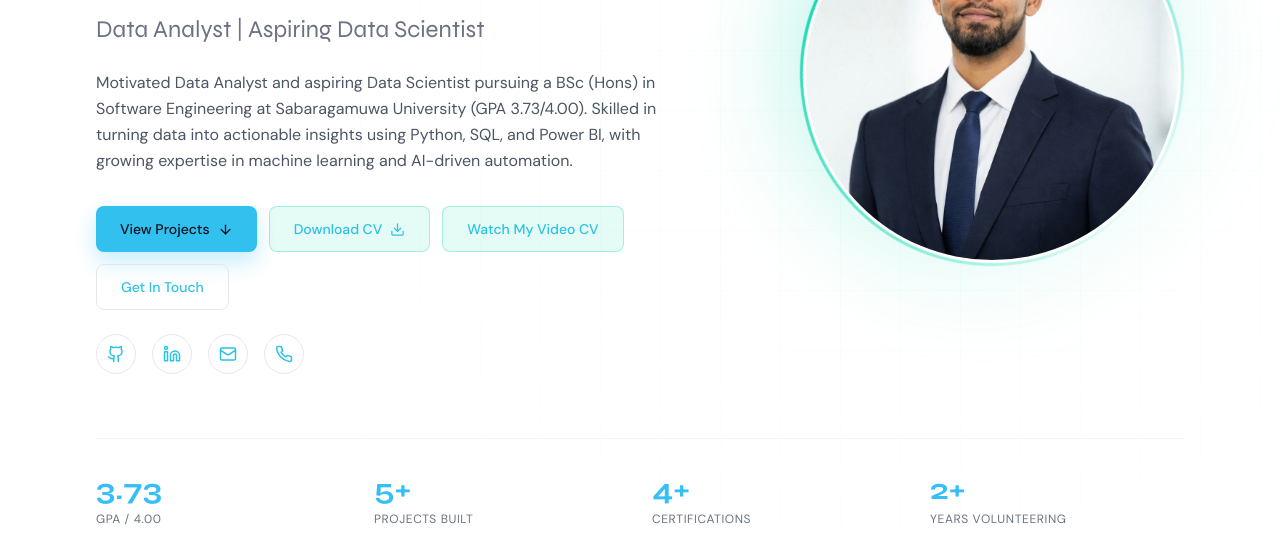
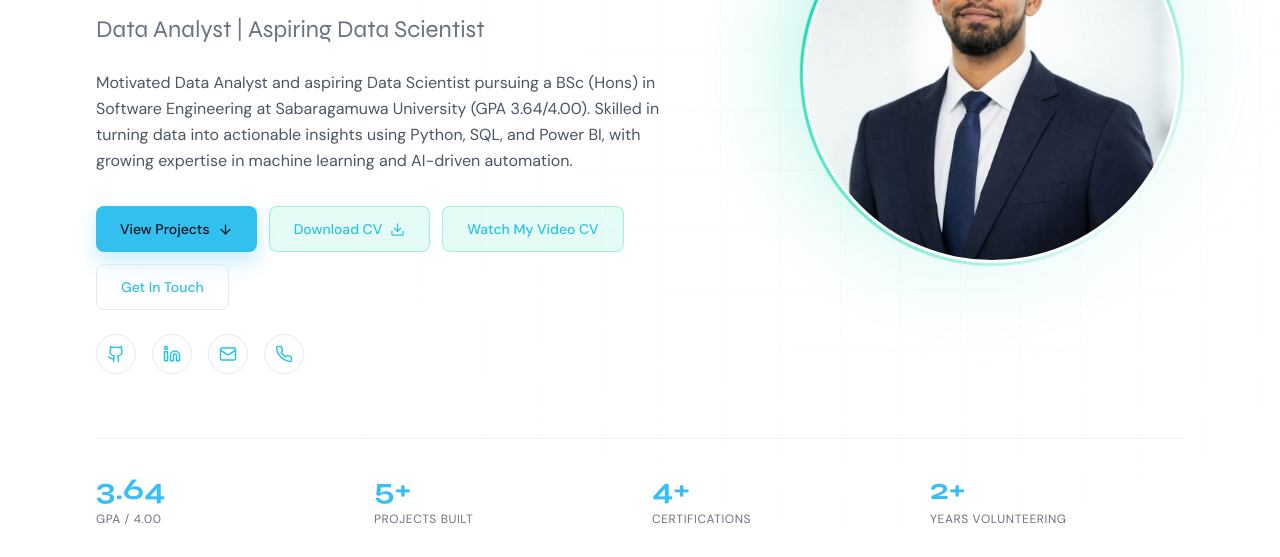
Before and after one commit to AhmedHaseen/ahmed-haseen-portfolio, a React (Create React App) app: page / in a window 1280 px wide. Shown: the part 370-927 px from the top of the page. Built offline with nearby package versions, Linux system fonts and the light colour scheme.

Commit message:
Modify Portfolio Project section

```diff
--- a/src/components/About.jsx
+++ b/src/components/About.jsx
@@ -53,8 +53,8 @@ export default function About() {
                 Python, SQL, Power BI, and machine learning
               </strong>
               , and I'm constantly expanding into AI-driven automation and
-              predictive modelling. Beyond tech, I'm a Taekwondo coach and
-              martial arts competitor — discipline and creativity run through
+              predictive modelling. Beyond tech, I'm a
+              martial arts competitor ( Karate & Taekwondo ) — discipline and creativity run through
               everything I do.
             </p>
 
--- a/src/components/Projects.jsx
+++ b/src/components/Projects.jsx
@@ -12,6 +12,7 @@ function ProjectCard({
   demo,
   image,
   delay,
+  status,
 }) {
   const [ref, inView] = useInView();
 
@@ -32,7 +33,7 @@ function ProjectCard({
             src={image}
             alt={`${title} preview`}
             loading="lazy"
-            className="w-full h-full object-cover"
+            className="w-full h-full object-cover object-top"
           />
         ) : (
           <div className="w-full h-full flex items-center justify-center bg-gradient-to-br from-gray-100 to-gray-200 dark:from-[#13213a] dark:to-[#0A0F1E]">
@@ -43,9 +44,16 @@ function ProjectCard({
         )}
       </div>
 
-      <h3 className="font-display font-bold text-gray-900 dark:text-white text-lg mb-3 leading-snug pr-12">
-        {title}
-      </h3>
+      <div className="mb-3 flex items-start justify-between gap-3">
+        <h3 className="font-display font-bold text-gray-900 dark:text-white text-lg leading-snug">
+          {title}
+        </h3>
+        {status && (
+          <span className="shrink-0 rounded-full border border-[#00D4AA]/20 bg-[#00D4AA]/10 px-2.5 py-1 text-[10px] font-semibold uppercase tracking-wider text-[#00D4AA]">
+            {status}
+          </span>
+        )}
+      </div>
       <p className="text-gray-600 dark:text-gray-400 text-sm leading-relaxed flex-1 mb-4">
         {desc}
       </p>
@@ -110,7 +118,7 @@ export default function Projects() {
             </span>
             <span className="h-0.5 w-12 mt-1 bg-[#00D4AA]/70 rounded-full origin-left scale-x-0 group-hover:scale-x-100 transition-transform duration-300" />
             <span className="text-xs text-[#00D4AA] mt-1 opacity-0 -translate-x-2 group-hover:opacity-100 group-hover:translate-x-0 transition-all duration-300">
-              Explore section ->
+              Explore section -&gt;
             </span>
           </a>
           <div className="grid sm:grid-cols-2 lg:grid-cols-3 gap-5">
@@ -130,7 +138,7 @@ export default function Projects() {
             </span>
             <span className="h-0.5 w-12 mt-1 bg-[#00D4AA]/70 rounded-full origin-left scale-x-0 group-hover:scale-x-100 transition-transform duration-300" />
             <span className="text-xs text-[#00D4AA] mt-1 opacity-0 -translate-x-2 group-hover:opacity-100 group-hover:translate-x-0 transition-all duration-300">
-              Explore section ->
+              Explore section -&gt;
             </span>
           </a>
           <div className="grid sm:grid-cols-2 lg:grid-cols-3 gap-5">
--- a/src/data/portfolioData.js
+++ b/src/data/portfolioData.js
@@ -1,20 +1,22 @@
 import ConfidFaceImage from "../assets/Confidface_img.png";
 import SaveBiteImage from "../assets/SaveBite_WebApp_Img.png";
+import SQLProjImage from "../assets/SQL_Proj_Img.png";
+import BIDataInsightImg from "../assets/BI_Data Insight_Img.png";
 
 export const personal = {
   name: "Ahmed Haseen",
   title: "Data Analyst | Aspiring Data Scientist",
   email: "haseen2002hsn@gmail.com",
-  phone: "+94704934696",
+  phone: "+94767502206",
   location: "Sri Lanka",
   linkedin: "https://linkedin.com/in/ahmedhaseen",
   github: "https://github.com/ahmedhaseen",
   summary:
-    "Motivated Data Analyst and aspiring Data Scientist pursuing a BSc (Hons) in Software Engineering at Sabaragamuwa University (GPA 3.73/4.00). Skilled in turning data into actionable insights using Python, SQL, and Power BI, with growing expertise in machine learning and AI-driven automation.",
+    "Motivated Data Analyst and aspiring Data Scientist pursuing a BSc (Hons) in Software Engineering at Sabaragamuwa University (GPA 3.64/4.00). Skilled in turning data into actionable insights using Python, SQL, and Power BI, with growing expertise in machine learning and AI-driven automation.",
 };
 
 export const stats = [
-  { num: "3.73", label: "GPA / 4.00" },
+  { num: "3.64", label: "GPA / 4.00" },
   { num: "5+", label: "Projects Built" },
   { num: "4+", label: "CERTIFICATIONS" },
   { num: "2+", label: "Years Volunteering" },
@@ -79,13 +81,31 @@ export const proficiency = [
 export const projects = [
   {
     title: "Customer Churn Prediction",
-    status: "Completed",
+    status: "Ongoing",
     category: "data",
-    desc: "Binary classification model predicting customer churn using Logistic Regression and Random Forest. Performed EDA, feature engineering, and precision-recall analysis to identify at-risk customers and support retention strategies.",
+    desc: (
+      <>
+        <strong>Ongoing telecom churn analysis project</strong> covering{" "}
+        <strong>ETL</strong>, interactive dashboards, and{" "}
+        <strong>ML-based prediction</strong>. Built <strong>SQL</strong> Server
+        pipelines with staging tables and optimized views, developed{" "}
+        <strong>power bi</strong>
+        dashboards with <strong>DAX</strong> measures and custom tooltips, and
+        implemented a<strong>Random Forest classifier</strong> in Python to
+        identify high-risk customers and support retention strategies.
+      </>
+    ),
     image: null,
-    tech: ["Python", "Scikit-learn", "Pandas", "Matplotlib", "Seaborn"],
+    tech: [
+      "SQL",
+      "Power BI",
+      "Python",
+      "Scikit-learn",
+      "Pandas",
+      "Jupyter Notebook",
+    ],
     github: "https://github.com/ahmedhaseen",
-    demo: null,
+    demo: "https://github.com/ahmedhaseen",
     featured: true,
   },
   {
@@ -96,29 +116,45 @@ export const projects = [
     image: ConfidFaceImage,
     tech: ["n8n", "Agentic AI", "Real-time Analytics", "Data Visualization"],
     github: "https://github.com/ahmedhaseen",
-    demo: null,
+    demo: "https://github.com/ahmedhaseen",
     featured: true,
   },
   {
-    title: "Retail Sales Data Dashboard",
+    title: "Data Careers: Trends & Insights Dashboard",
     status: "Completed",
     category: "data",
-    desc: "Interactive Power BI dashboard analysing regional sales performance, profitability, and customer segments. Cleaned and transformed datasets using Python for accurate reporting and trend monitoring.",
-    image: null,
-    tech: ["Power BI", "Python", "Pandas", "NumPy", "DAX"],
-    github: "https://github.com/ahmedhaseen",
-    demo: null,
+    desc: (
+      <>
+        Power BI dashboard built on 630+ survey responses from global data
+        professionals. Used <strong>Power Query</strong> for data preparation,
+        <strong>DAX</strong> for core <strong>KPIs</strong>, and interactive
+        <strong>slicers</strong> to explore salary, role, and satisfaction
+        trends.
+      </>
+    ),
+    image: BIDataInsightImg,
+    tech: ["Power BI", "Power Query", "DAX", "Data Visualization", "EDA"],
+    github: "https://github.com/AhmedHaseen/data-careers-powerbi-dashboard",
+    demo: "https://canva.link/7va6fzlmowfbwk0",
     featured: false,
   },
   {
-    title: "E-Commerce Product Insights",
+    title: "SQL Data Cleaning & EDA — Global Layoffs",
     status: "Completed",
     category: "data",
-    desc: "Analysed e-commerce sales data using Python, Pandas, and MySQL to identify product demand and pricing trends. Built a Power BI dashboard for marketing and inventory decisions.",
-    image: null,
-    tech: ["Python", "Pandas", "MySQL", "Power BI"],
-    github: "https://github.com/ahmedhaseen",
-    demo: null,
+    desc: (
+      <>
+        SQL-based <strong>data cleaning</strong> and{" "}
+        <strong>exploratory data analysis</strong> on a global layoffs dataset.
+        Cleaned missing and duplicate records, standardized fields, and used
+        CTEs, window functions, and ranking to reveal layoff trends by industry,
+        company, and time period.
+      </>
+    ),
+    image: SQLProjImage,
+    tech: ["MySQL", "CTEs", "Window Functions", "EDA"],
+    github: "https://github.com/AhmedHaseen/mysql-portfolio-project",
+    demo: "https://canva.link/gzrknrp4i7jz4ty",
     featured: false,
   },
   {
```
Also changed, not shown: src/assets/BI_Data Insight_Img.png (added), src/assets/SQL_Proj_Img.png (added).
